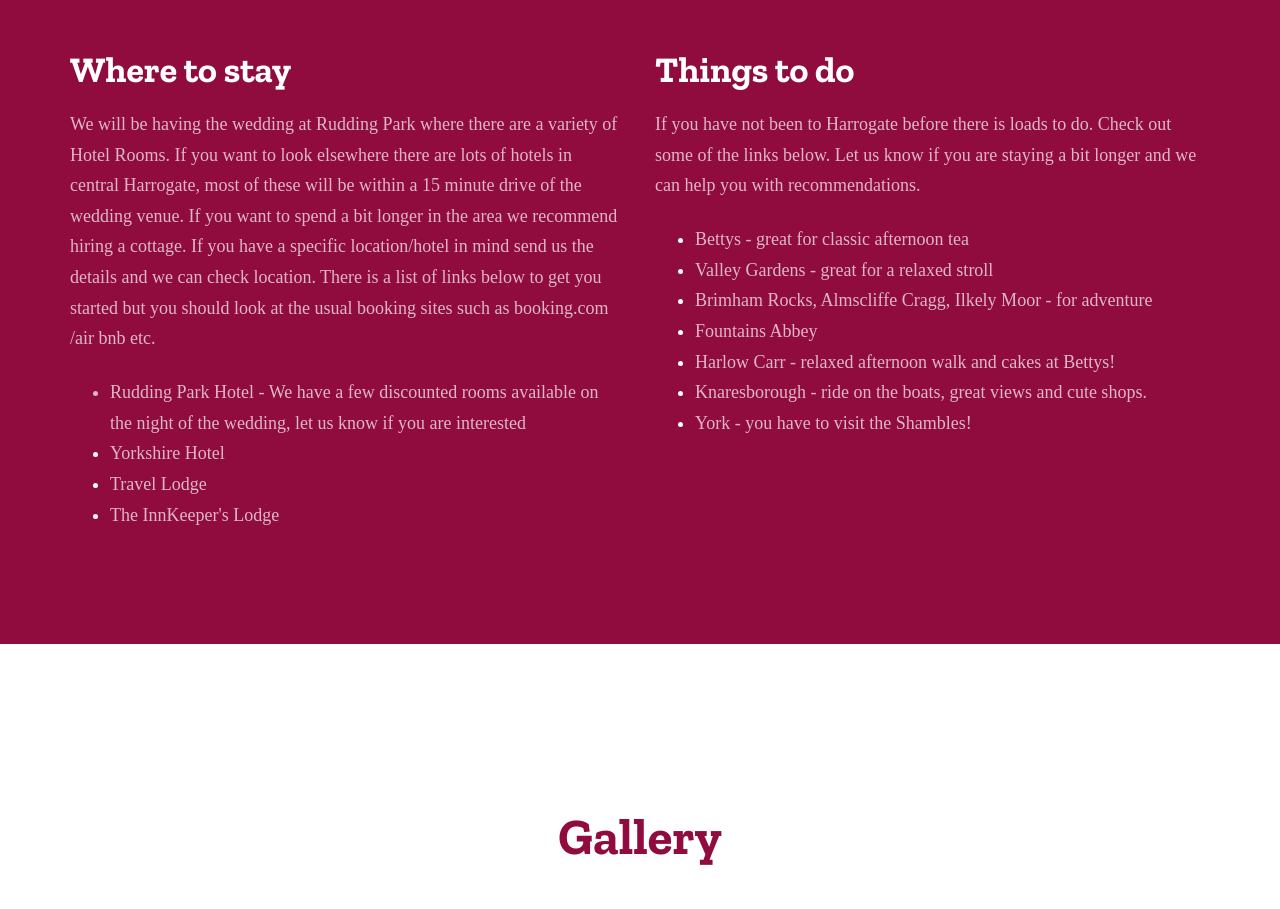
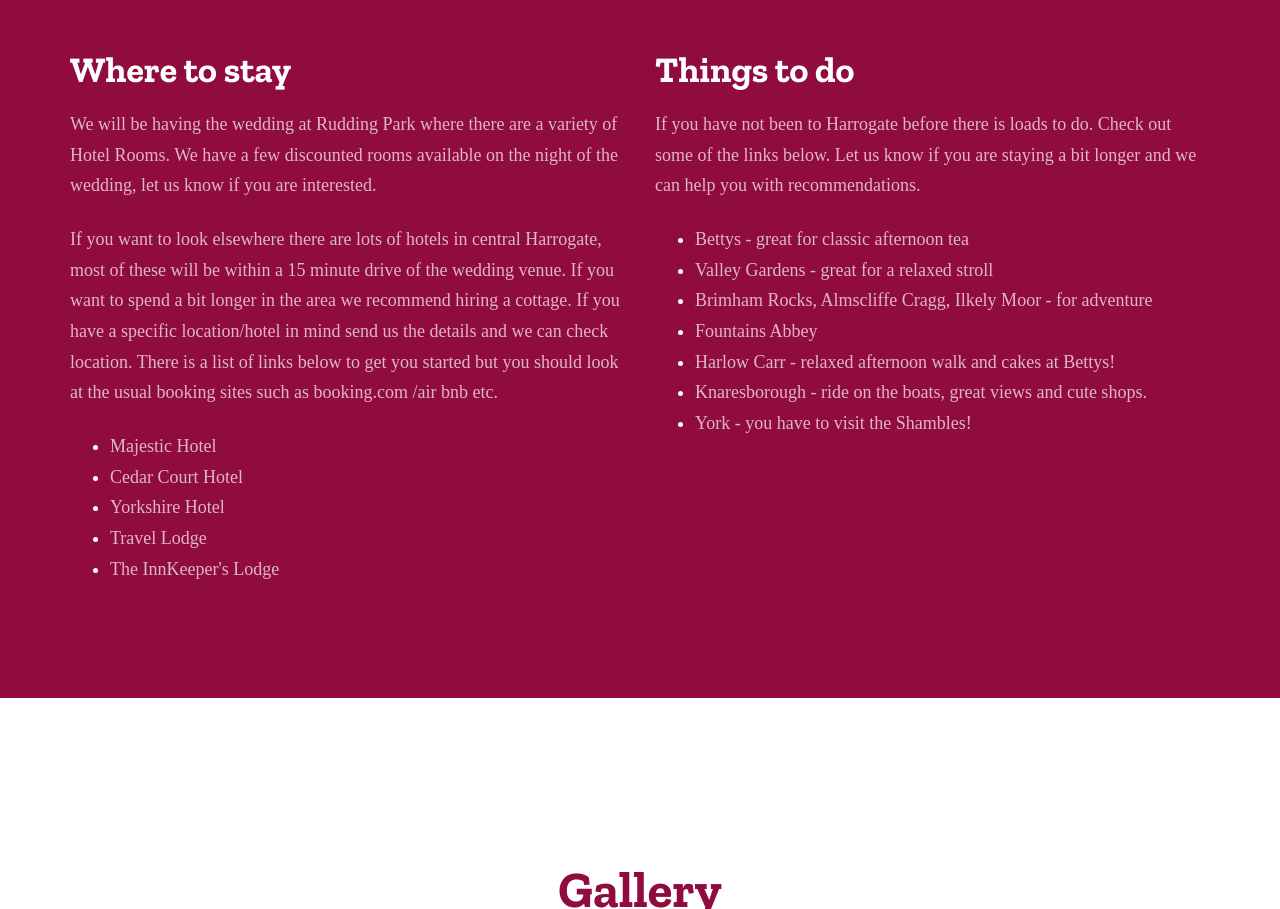
Before and after one commit to joy-rosie/wedding, a website: page index.html in a window 1280 px wide. Shown: the part 4022-4931 px from the top of the page. Drawn offline with nearby package versions, Linux system fonts and the light colour scheme; a web font is replaced by a local one.

Commit message:
add hotels

```diff
--- a/index.html
+++ b/index.html
@@ -162,9 +162,11 @@
           <div class="col-md-6 probootstrap-animate">
             <p><img src="img/wheretostay.jpg" alt="Rosie & Joy Wedding" class="img-responsive img-rounded"></p>
             <h3>Where to stay</h3>
-            <p>We will be having the wedding at Rudding Park where there are a variety of Hotel Rooms. If you want to look elsewhere there are lots of hotels in central Harrogate, most of these will be within a 15 minute drive of the wedding venue. If you want to spend a bit longer in the area we recommend hiring a cottage. If you have a specific location/hotel in mind send us the details and we can check location. There is a list of links below to get you started but you should look at the usual booking sites such as booking.com /air bnb etc. </p>
+            <p>We will be having the wedding at Rudding Park where there are a variety of Hotel Rooms. We have a few discounted rooms available on the night of the wedding, let us know if you are interested.</p>
+            <p>If you want to look elsewhere there are lots of hotels in central Harrogate, most of these will be within a 15 minute drive of the wedding venue. If you want to spend a bit longer in the area we recommend hiring a cottage. If you have a specific location/hotel in mind send us the details and we can check location. There is a list of links below to get you started but you should look at the usual booking sites such as booking.com /air bnb etc. </p>
             <ul>
-            <li  style="color: rgba(255, 255, 255, 0.7);"><a href="https://www.ruddingpark.co.uk/" style="color: rgba(255, 255, 255, 0.7);">Rudding Park Hotel</a> - We have a few discounted rooms available on the night of the wedding, let us know if you are interested</li>
+            <li><a href="https://www.hilton.com/en/hotels/lbahadi-doubletree-harrogate-majestic-hotel-and-spa/" style="color: rgba(255, 255, 255, 0.7);">Majestic Hotel</a></li>
+            <li><a href="https://www.cedarcourthotels.co.uk/hotels/harrogate/" style="color: rgba(255, 255, 255, 0.7);">Cedar Court Hotel</a></li>
             <li><a href="https://www.the-yorkshire.co.uk/" style="color: rgba(255, 255, 255, 0.7);">Yorkshire Hotel</a></li>
             <li><a href="https://www.travelodge.co.uk/hotels/595/Harrogate-West-Park-hotel" style="color: rgba(255, 255, 255, 0.7);">Travel Lodge</a></li>
             <li><a href="https://www.innkeeperslodge.com/hotel/the-kestrel-knaresborough-harrogate" style="color: rgba(255, 255, 255, 0.7);">The InnKeeper's Lodge</a></li>
```
